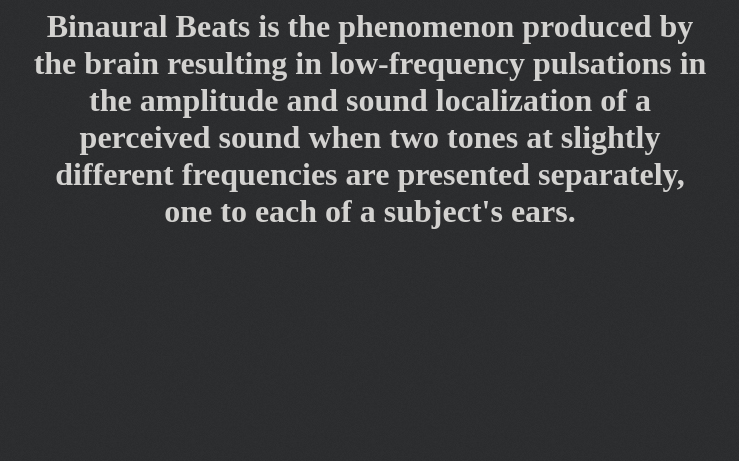
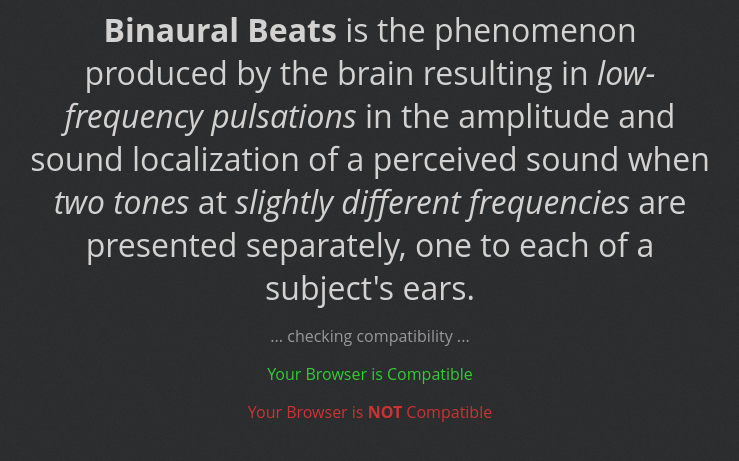
Before and after one commit to martindownton/binauralbeats, a PHP site: page / in a window 1280 px wide. Shown: the top 461 px of the page, without its empty margins (270-1009 px from the left). Run offline with PHP 8.4, Linux system fonts and the light colour scheme; some libraries are stand-ins or nearby versions.

Commit message:
Style changes

```diff
--- a/css/binaural.css
+++ b/css/binaural.css
@@ -1,10 +1,24 @@
 body {
   background: #2c2d2f url(../images/bgtile.jpg);
   color: #d3d2d0;
+  font-family: 'Open Sans', sans-serif;
   text-align: center;
 }
 
-h1.title {
+#title {
+  font-weight: normal;
   margin: 0 auto;
   max-width: 680px;
 }
+
+#compatibility {
+  color: #999999;
+}
+
+#compatibility.compatible {
+  color: #33cc33;
+}
+
+#compatibility.notcompatible {
+  color: #cc3333;
+}
--- a/css/sass/binaural.scss
+++ b/css/sass/binaural.scss
@@ -1,13 +1,24 @@
 $bgcolor: 	#2c2d2f;
 $txtcolor:	#D3D2D0;
+$grey:		#999999;
+$green:		#33CC33;
+$red:		#CC3333;
 
 body {
 	background: $bgcolor url(../images/bgtile.jpg);
 	color: $txtcolor;
+	font-family: 'Open Sans', sans-serif;
 	text-align: center;
 }
 
-h1.title {
+#title {
+	font-weight: normal;
 	margin: 0 auto;
 	max-width: 680px;
 }
+
+#compatibility {
+	color: $grey;
+}
+#compatibility.compatible		{ color:$green;	}
+#compatibility.notcompatible	{ color:$red;	}
--- a/index.html
+++ b/index.html
@@ -20,7 +20,11 @@
             <p class="browsehappy">You are using an <strong>outdated</strong> browser. Please <a href="http://browsehappy.com/">upgrade your browser</a> to improve your experience.</p>
         <![endif]-->
 
-        <h1 class="title">Binaural Beats is the phenomenon produced by the brain resulting in low-frequency pulsations in the amplitude and sound localization of a perceived sound when two tones at slightly different frequencies are presented separately, one to each of a subject's ears.</h1>
+        <h1 id="title"><strong>Binaural Beats</strong> is the phenomenon produced by the brain resulting in <em>low-frequency pulsations</em> in the amplitude and sound localization of a perceived sound when <em>two tones</em> at <em>slightly different frequencies</em> are presented separately, one to each of a subject's ears.</h1>
+
+        <p id="compatibility"> ... checking compatibility ... </p>
+        <p class="compatible" id="compatibility">Your Browser is Compatible</p>
+        <p class="notcompatible" id="compatibility">Your Browser is <strong>NOT</strong> Compatible</p>
 
         <script src="//ajax.googleapis.com/ajax/libs/jquery/1.10.2/jquery.min.js"></script>
         <script>window.jQuery || document.write('<script src="js/vendor/jquery-1.10.2.min.js"><\/script>')</script>
--- a/js/binaural.js
+++ b/js/binaural.js
@@ -27,8 +27,7 @@
   };
 
   $(function() {
-    binaural.init();
-    return alert('supported');
+    return binaural.init();
   });
 
 }).call(this);
```
Also changed, not shown: 2 other files.
